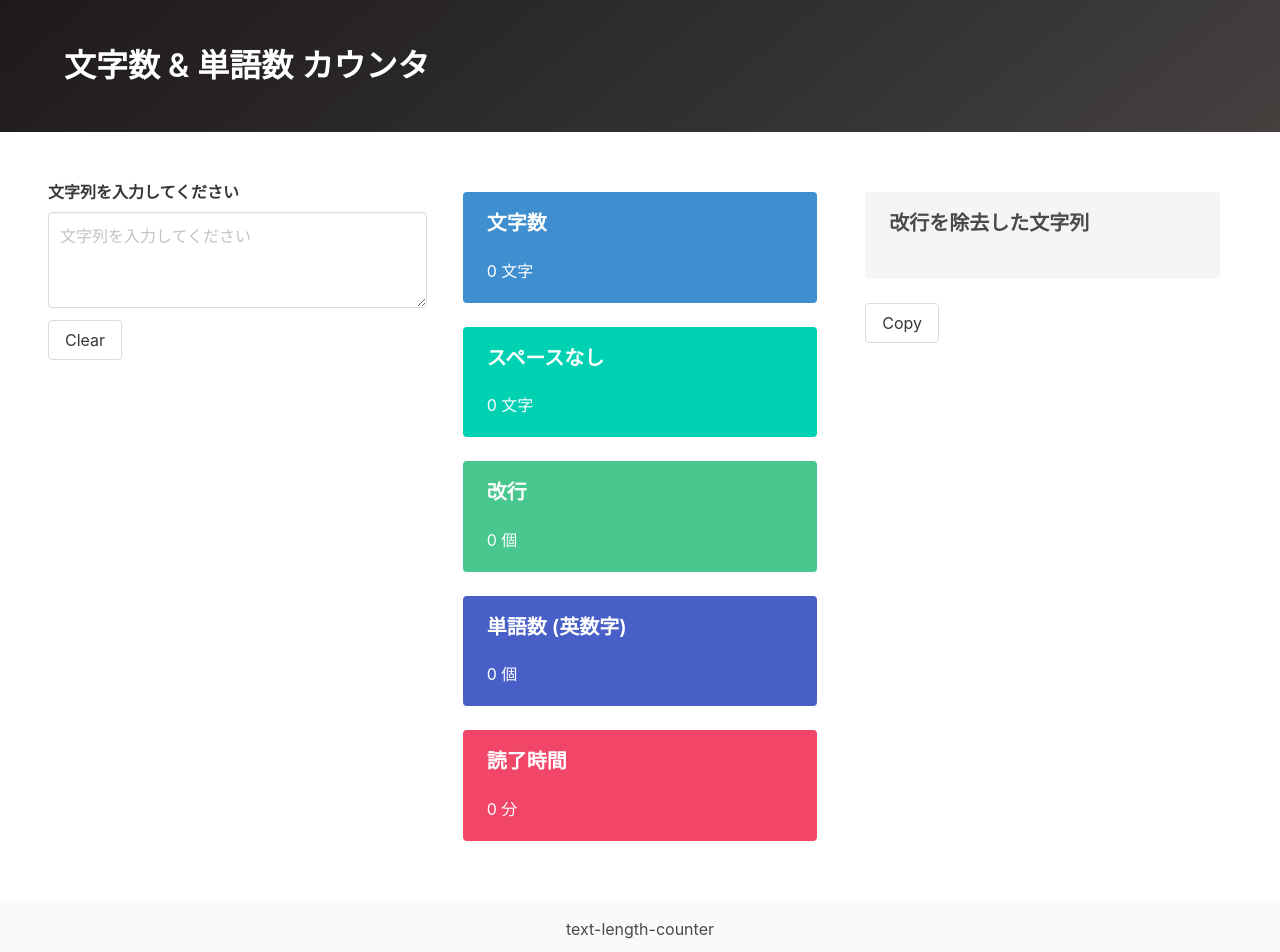
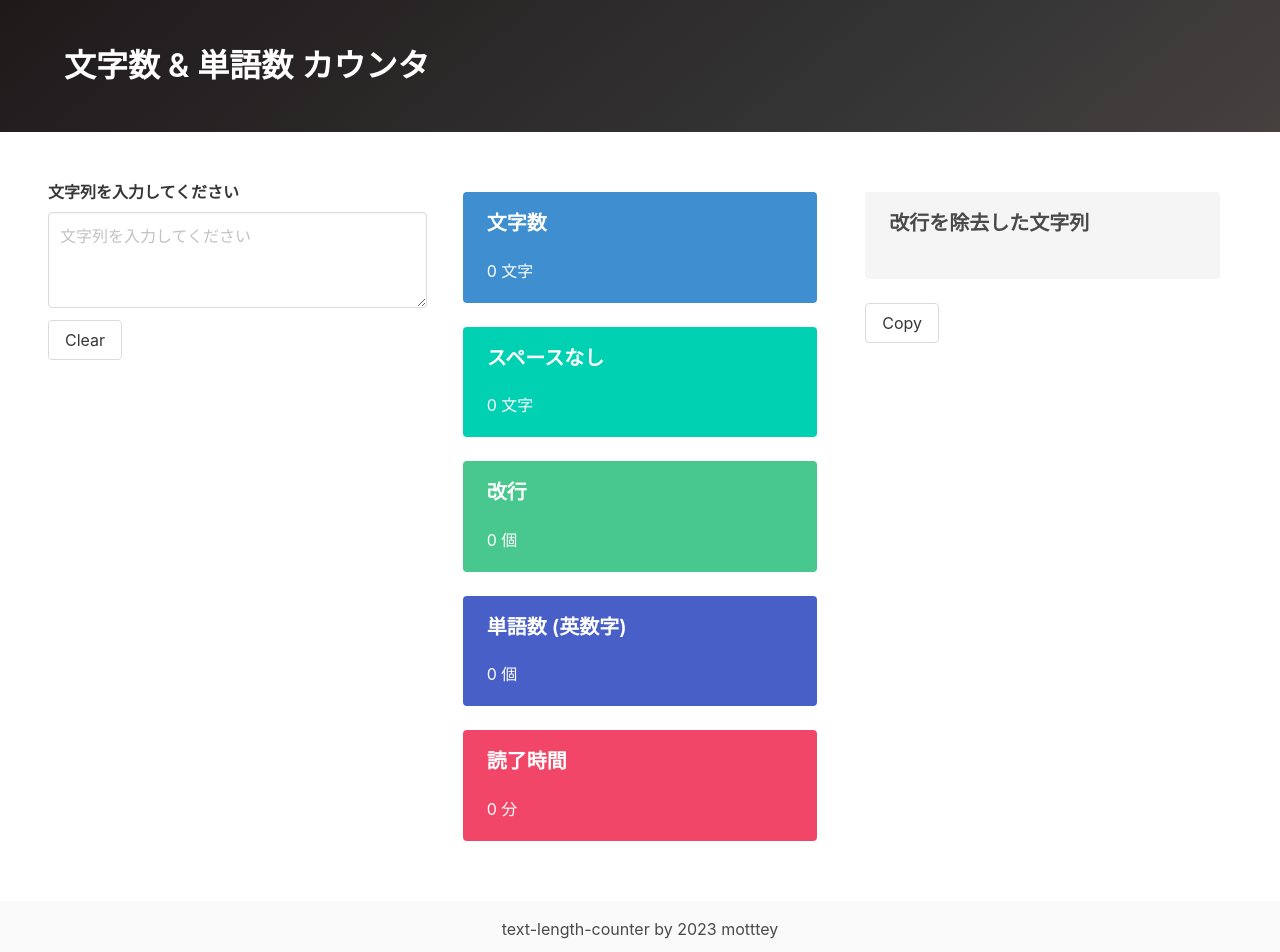
Before and after one commit to motttey/text-length-counter, a React (Create React App) app: page / in a window 1280 px wide. Shown: the top 952 px of the page. Built offline with nearby package versions, Linux system fonts and the light colour scheme.

Commit message:
fix: show current year

```diff
--- a/src/App.js
+++ b/src/App.js
@@ -158,10 +158,11 @@ function Header() {
 function Main() {
   const [textInput, setTextInput] = useState('');
 
+  // 属性名は on に UpperCamelCase のイベント名をつけたもの
   function onChangeInput(input) {
     setTextInput(input);
   }
-  // 属性名は on に UpperCamelCase のイベント名をつけたもの
+
   return (
     <main style={{
       minHeight: "80vh"
@@ -195,7 +196,7 @@ function Footer() {
   return (
     <footer className="footer" style={style}>
       <div className="content has-text-centered">
-        <p>text-length-counter</p>
+        <p>text-length-counter by {new Date().getFullYear()} motttey</p>
       </div>
     </footer>
   );
```
Also changed, not shown: src/index.js (line endings or trailing spaces).
